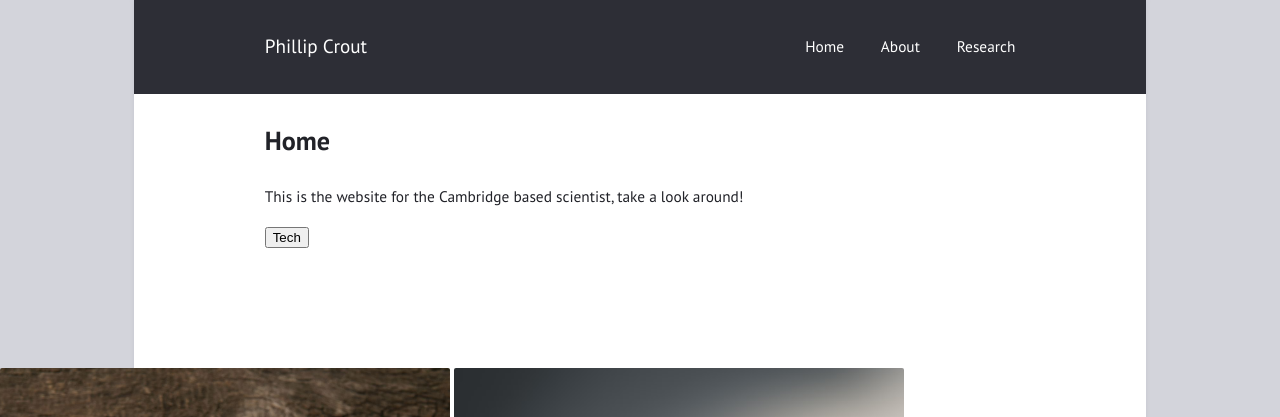
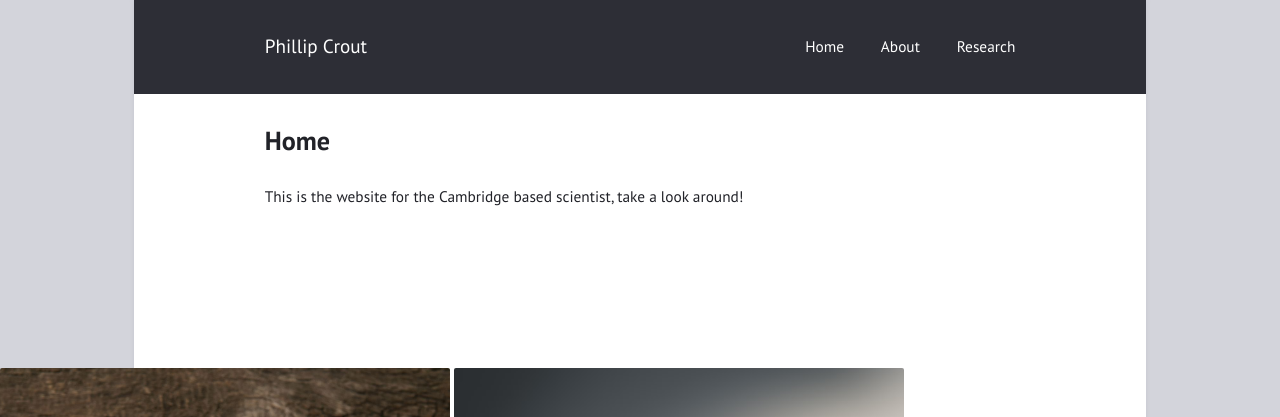
Before and after one commit to phillipcrout/phillipcrout.github.io, a Jekyll site: the page built from index.md, in a window 1280 px wide. Shown: the top 417 px of the page. Built offline with Jekyll 4.4.1, drawn with Linux system fonts in a browser that asks for light colours.

Commit message:
Removes feature that is defer to a later PR

```diff
--- a/index.md
+++ b/index.md
@@ -15,8 +15,9 @@ This is the website for the Cambridge based scientist, take a look around!
 <img class="image" id="right" src="images/download_4.jpg" draggable=False>
 </div>
 
-
+<!--
 <div id="bottom-bar">
-<button id="tech-button" type="button" onclick="myFunction()">Tech</button>
-<p id="demo"></p>
+<button id="tech-button" type="button" onclick="displayTech()">Tech</button>
+<p id="tech-output"></p>
 </div>
+-->
```
